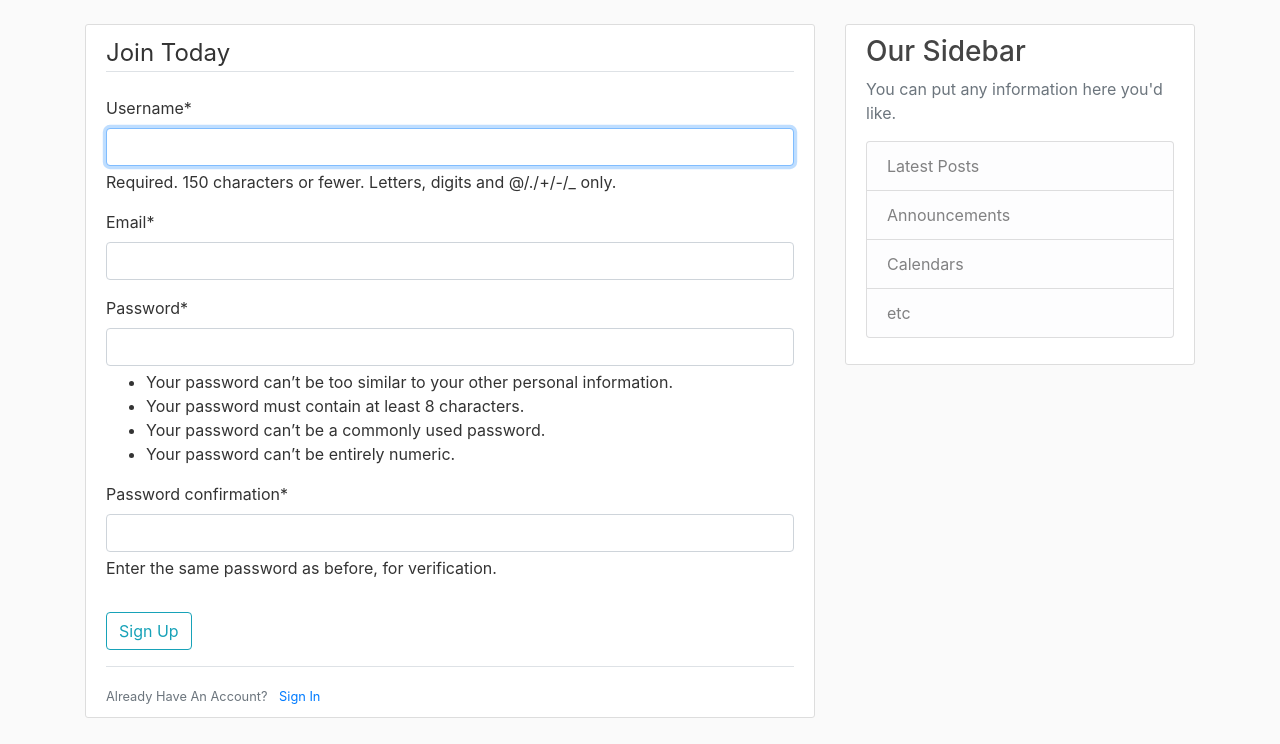
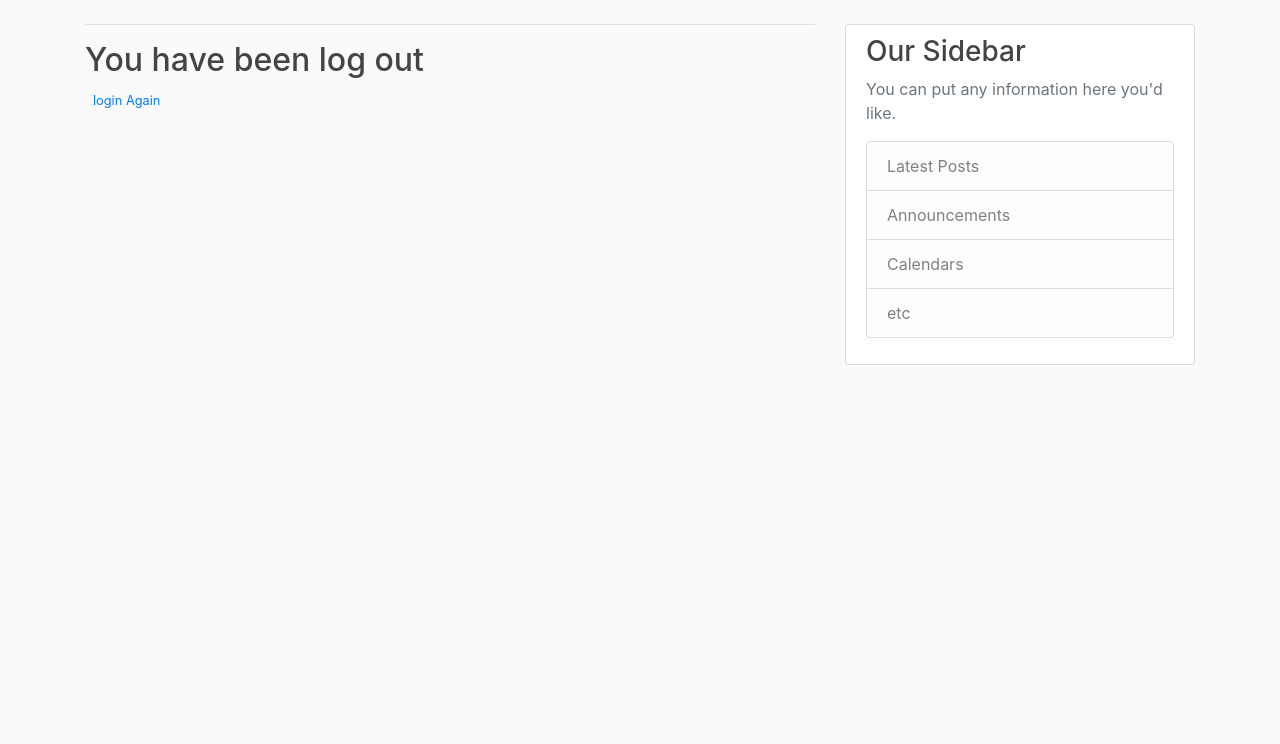
Before and after one commit to asib11/blog-post-django, a Django app: template mysite/user/templates/user/logout.html in a window 1280 px wide. Shown: the part 56-800 px from the top of the page. Run offline with Django 5.2, Linux system fonts and the light colour scheme; the template is opened without the code that fills it: values that come from a table or form of the project are taken from there, others are empty; some libraries are stand-ins or nearby versions.

Commit message:
feat: login user redirect

```diff
--- a/mysite/mysite/settings.py
+++ b/mysite/mysite/settings.py
@@ -129,3 +129,4 @@ STATIC_URL = 'static/'
 DEFAULT_AUTO_FIELD = 'django.db.models.BigAutoField'
 CRISPY_ALLOWED_TEMPLATE_PACKS = "bootstrap5"
 CRISPY_TEMPLATE_PACK = "bootstrap5"
+LOGIN_REDIRECT_URL = 'blog-home'
--- a/mysite/mysite/urls.py
+++ b/mysite/mysite/urls.py
@@ -23,6 +23,6 @@ urlpatterns = [
     path('admin/', admin.site.urls),
     path('register/', user_view.register, name='register'),
     path('login/', auth_view.LoginView.as_view(template_name='user/login.html'), name='login'),
-    path('logout/', auth_view.LogoutView.as_view(template_name='user/logout.html'), name='logout'),
+    path('logout/', auth_view.LogoutView.as_view(), name='logout'),
     path('', include('blog.urls')),
 ]
--- a/mysite/user/templates/user/login.html
+++ b/mysite/user/templates/user/login.html
@@ -14,7 +14,7 @@
     </form>
     <div class="border-top pt-3">
         <small class="text-muted">
-            Need An Account? <a class="ml-2" href="#">Sign Up Now</a>
+            Need An Account? <a class="ml-2" href="{%url 'register'%}">Sign Up Now</a>
         </small>
     </div>
 </div>
--- a/mysite/user/templates/user/logout.html
+++ b/mysite/user/templates/user/logout.html
@@ -1,21 +1,9 @@
 {%extends 'blog/base.html'%}
-{% load crispy_forms_tags%}
 {%block content%}
-<div class="content-section">
-    <form method="POST">
-        {% csrf_token %}
-        <fieldset class="form-group">
-            <legend class="border-bottom mb-4">Join Today</legend>
-            {{ form|crispy }}
-        </fieldset>
-        <div class="form-group">
-            <button class="btn btn-outline-info" type="submit">Sign Up</button>
-        </div>
-    </form>
     <div class="border-top pt-3">
+        <h2>You have been log out</h2>
         <small class="text-muted">
-            Already Have An Account? <a class="ml-2" href="#">Sign In</a>
+             <a class="ml-2" href="{%url 'login'%}">login Again</a>
         </small>
     </div>
-</div>
 {%endblock content%}
--- a/mysite/user/templates/user/register.html
+++ b/mysite/user/templates/user/register.html
@@ -14,7 +14,7 @@
     </form>
     <div class="border-top pt-3">
         <small class="text-muted">
-            Already Have An Account? <a class="ml-2" href="#">Sign In</a>
+            Already Have An Account? <a class="ml-2" href="{%url 'login'%}">Sign In</a>
         </small>
     </div>
 </div>
```
Also changed, not shown: mysite/db.sqlite3.
